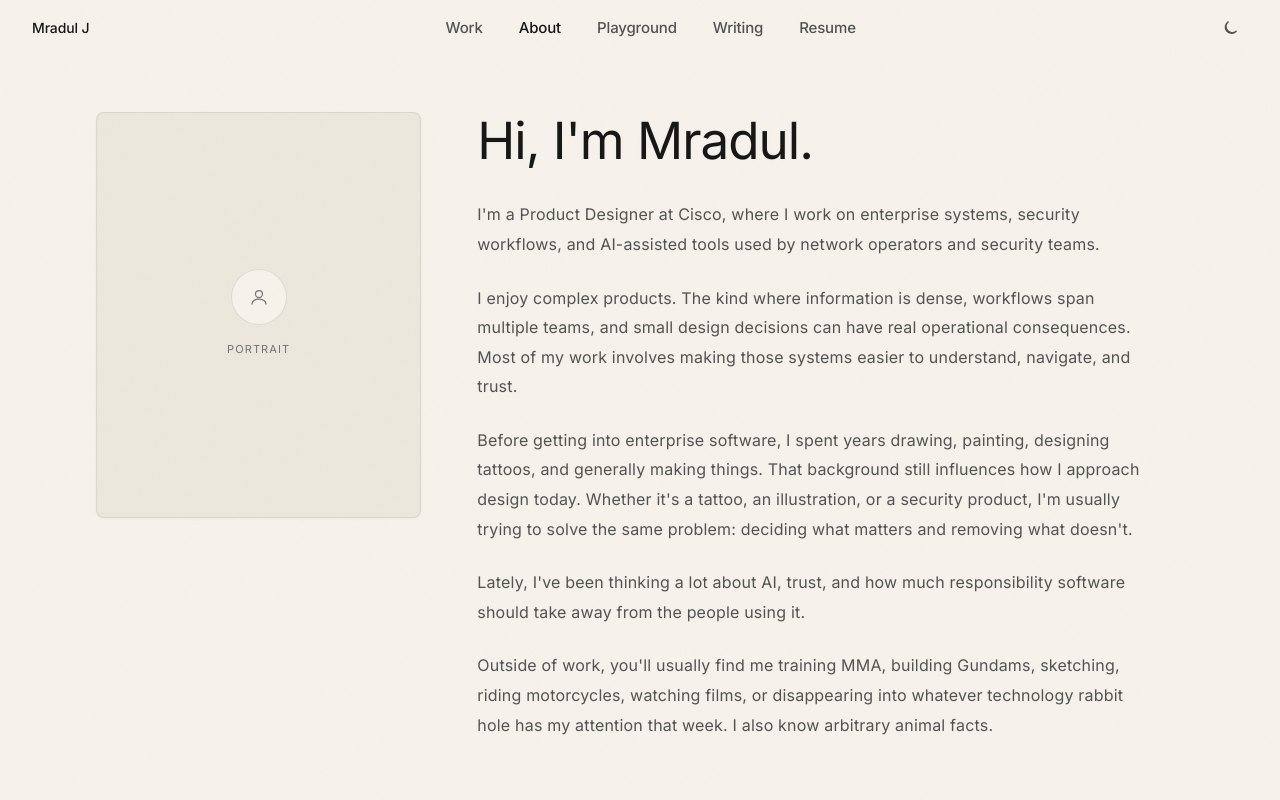
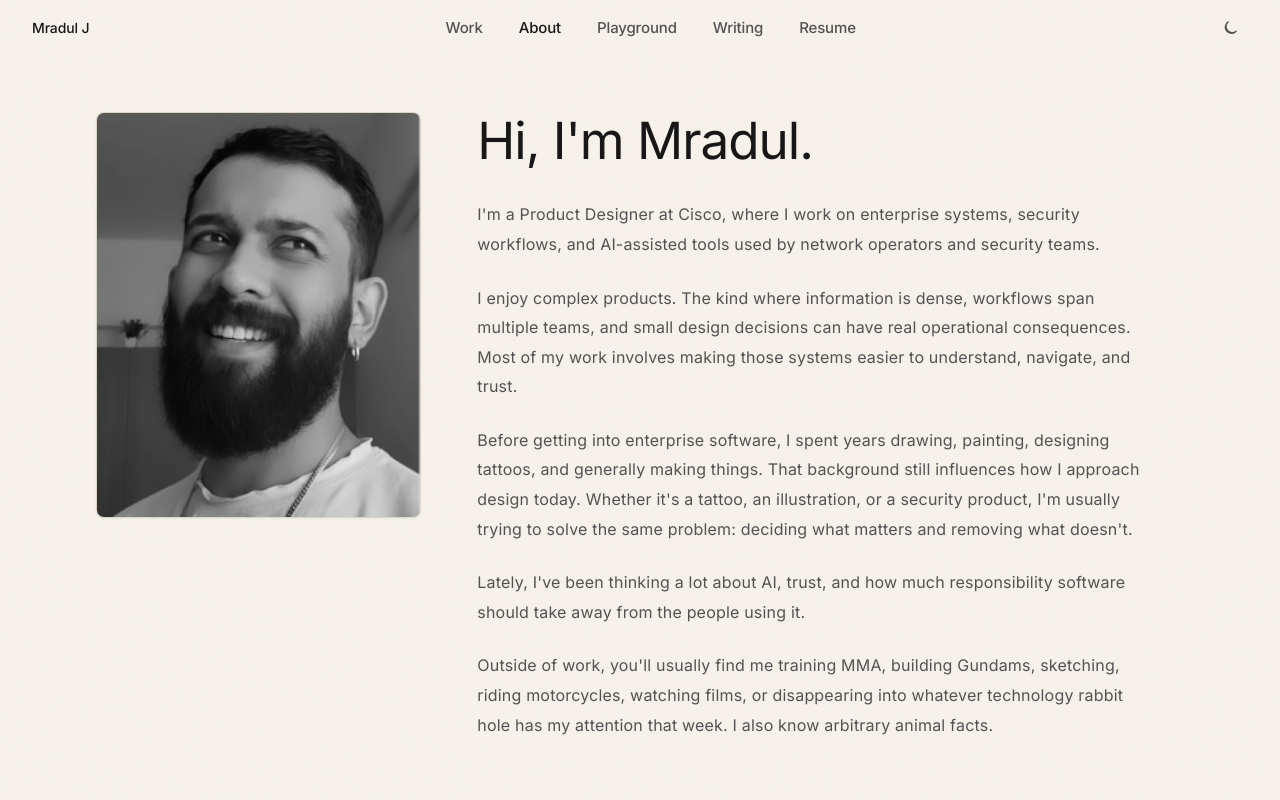
Before and after one commit to mrjartworks-svg/Portfolio, a Next.js app: page /about in a window 1280 px wide. Shown: the top 800 px of the page. Built offline with nearby package versions, Linux system fonts and the light colour scheme; a web font is replaced by a local one.

Commit message:
Add portrait photo to About page.

```diff
--- a/src/data/about.ts
+++ b/src/data/about.ts
@@ -20,9 +20,8 @@ export const aboutBeyondWork = {
   subheading: "The things that occupy my attention when I'm away from Figma.",
 };
 
-/** Set `src` to e.g. "/about/portrait.jpg" once your photo is in public/about/ */
 export const aboutPortrait = {
-  src: undefined as string | undefined,
+  src: "/about/portrait.png",
   alt: "Mradul Jain",
 };
 
```
Also changed, not shown: public/about/portrait.png (added).
